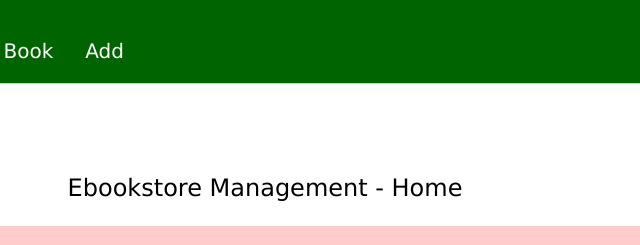
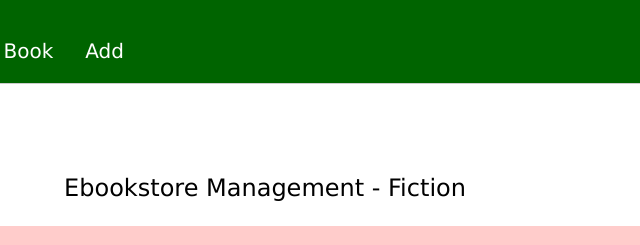
Before and after one commit to alvthi/TMS6124-Eureka-group-project.github.io, a plain HTML site: page fiction.html in a window 1280 px wide. Shown: the top 245 px of the page, 375-1015 px from the left. Drawn offline with Linux system fonts and the light colour scheme.

Commit message:
fiction.html

```diff
--- a/fiction.html
+++ b/fiction.html
@@ -15,7 +15,7 @@
     <div class="container">
       <!--body title-->
       <div class="body_title">
-        <p class="p1">Ebookstore Management - Home</p>
+        <p class="p1">Ebookstore Management - Fiction</p>
       </div>
       <!--end of body title-->
     </div>
```
